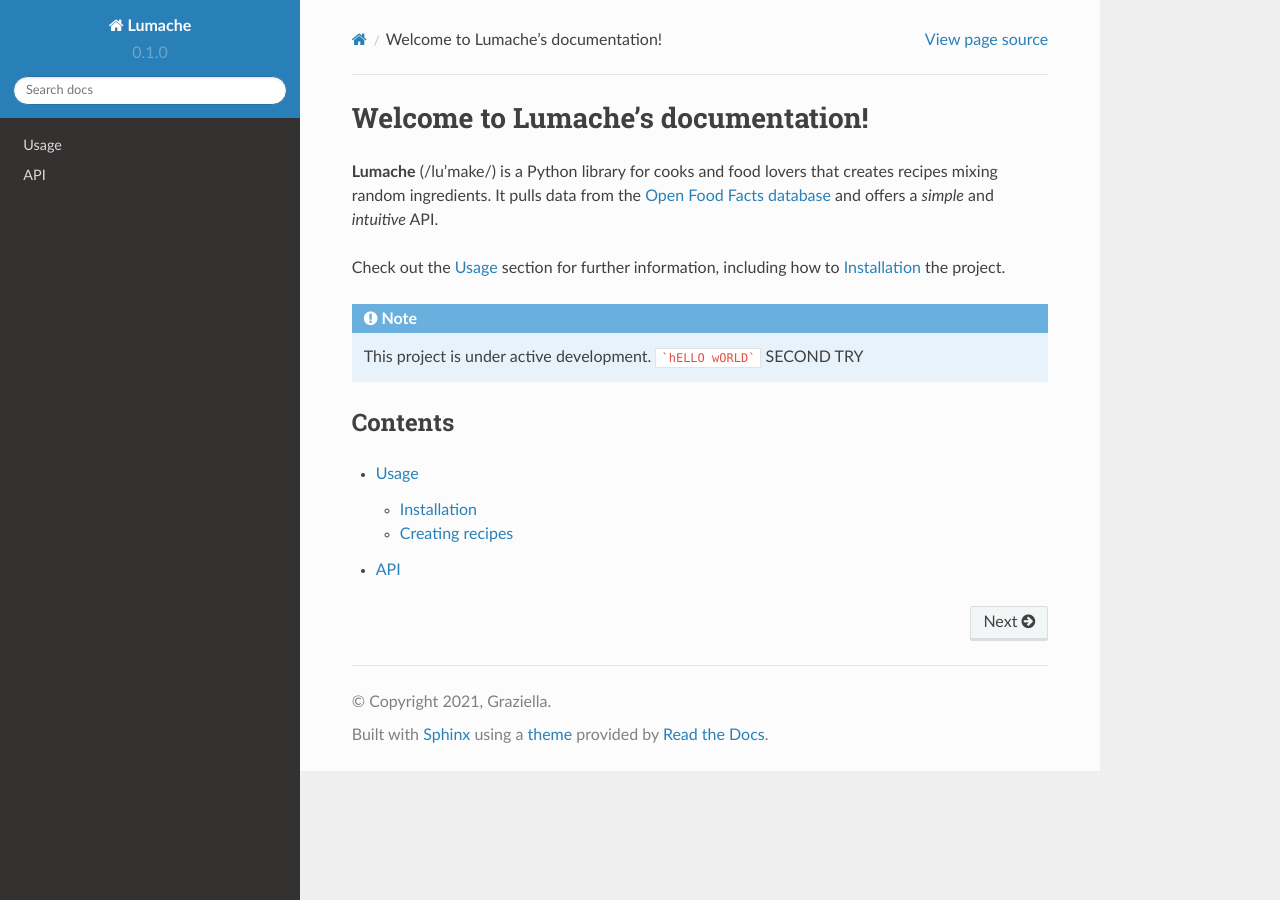
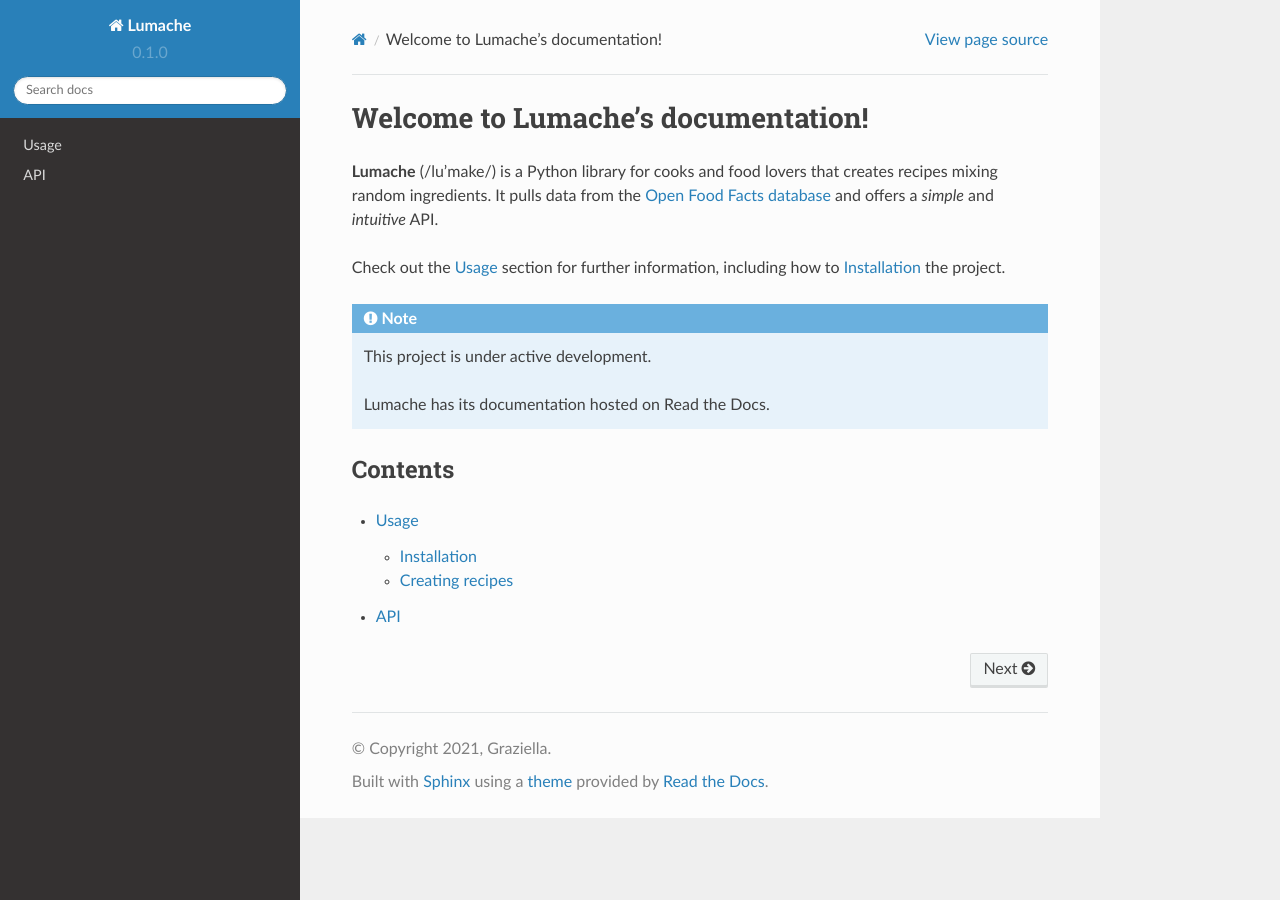
Before and after one commit to MidsummerNight/RTD-tutorial-template, a Sphinx documentation site: the page built from docs/source/index.rst, in a window 1280 px wide. Built offline with Sphinx 7.4.7 and the Read the Docs theme 2.0.0, drawn with Linux system fonts in a browser that asks for light colours.

Commit message:
Update index.rst
Learnt that RST requires blank lines between paragraphs

````diff
--- a/docs/source/index.rst
+++ b/docs/source/index.rst
@@ -12,8 +12,8 @@ how to :ref:`installation` the project.
 .. note::
 
    This project is under active development.
-   ```hELLO wORLD```
-   SECOND TRY
+
+   Lumache has its documentation hosted on Read the Docs.
 
 Contents
 --------
````
